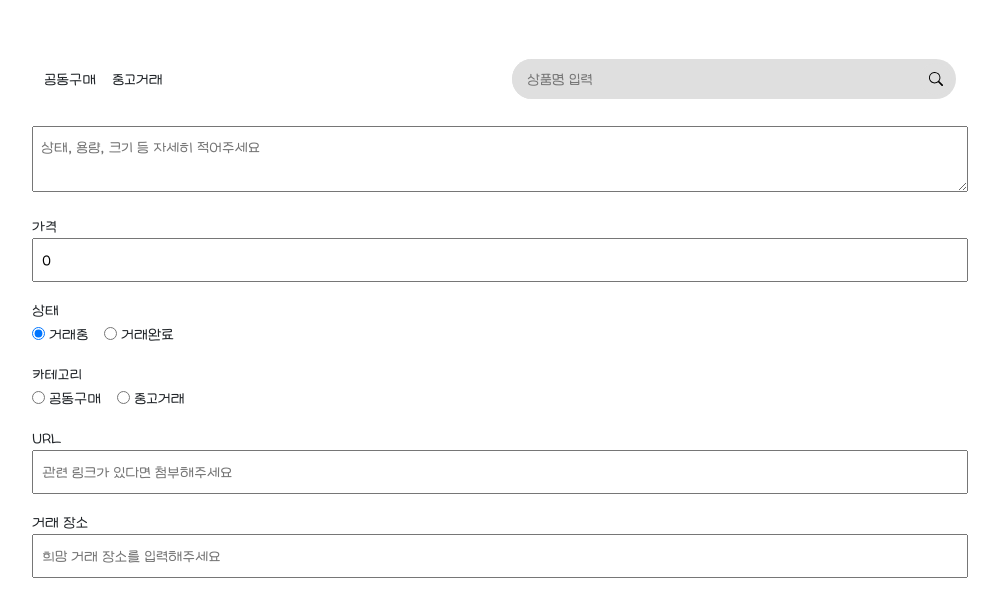
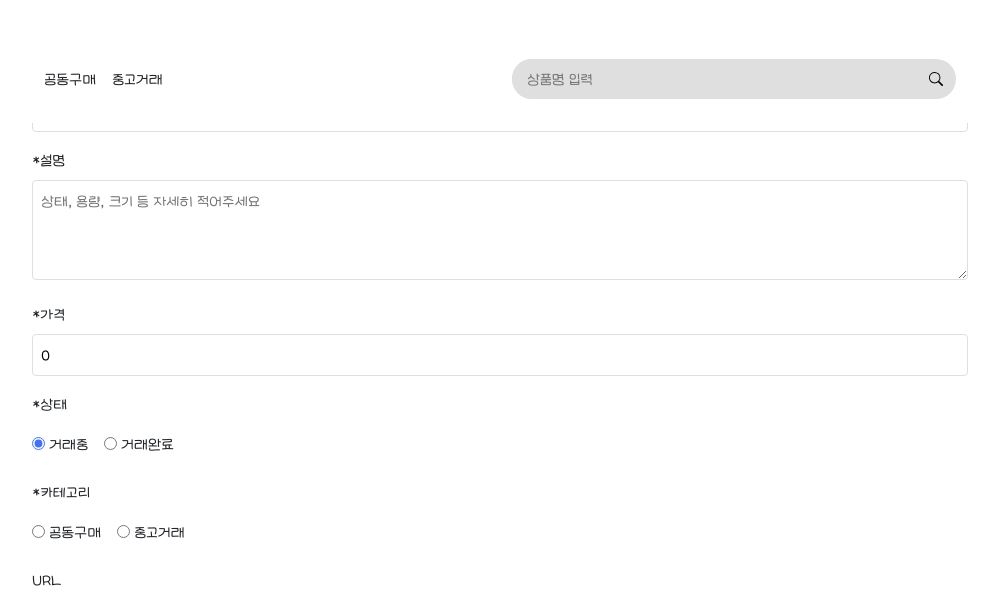
Before and after one commit to soongpal/frontend, a React (Vite) app: page /post/edit/1 in a window 1280 px wide. Shown: the part 340-932 px from the top of the page, without its empty margins (140-1139 px from the left). Built offline with nearby package versions, Linux system fonts and the light colour scheme; no server answers.

Commit message:
style:수정페이지 스타일 새게시글 페이지와 통일

```diff
--- a/src/pages/post/EditPostPage.tsx
+++ b/src/pages/post/EditPostPage.tsx
@@ -9,6 +9,8 @@ import type { Category, Status } from "../../types/product";
 import MultiImageUploader from "../../components/post/MultiImageUploader";
 //api
 import { eidtProduct, getProductDetail } from "../../api/productAPI";
+//style
+import "../../styles/NewPost.css"
 
 
 const EditPostPage: React.FC = () => {
@@ -87,7 +89,7 @@ const EditPostPage: React.FC = () => {
 
 
         try {
-            const updated = await eidtProduct(postId, {
+            await eidtProduct(postId, {
                 title, content, price, url, location, category: category!, status,
                 newImages, deleteImageIds: deleteImages
             });
@@ -103,32 +105,39 @@ const EditPostPage: React.FC = () => {
     return (
     <div className="container">
         <form onSubmit={handleSubmit}>
-                <div>
-                    <label>기존 이미지</label>
+            {/* 기존 이미지 */}
+            <div className="form-group">
+                <label className="post-label">기존 이미지</label>
                 <div>
                     {existingImages.map((img) => (
-                        <div key={img.id}>
-                            <img src={img.imageUrl} alt="기존 이미지" width={100} />
-                            <button type="button" onClick={() => handleDeleteExistingImage(img.id)}>
-                            X
-                            </button>
+                        <div key={img.id} className="d-inline-block position-relative m-1">
+                            <img src={img.imageUrl} alt="기존 이미지" width={100} height={100} style={{ objectFit: 'cover' }} />
+                            {/* 삭제 버튼에 Bootstrap 클래스 적용 */}
+                            <button
+                                type="button"
+                                className="btn-close bg-white position-absolute top-0 end-0 m-1"
+                                aria-label="Close"
+                                onClick={() => handleDeleteExistingImage(img.id)}
+                            ></button>
                         </div>
                     ))}
                 </div>
             </div>
 
             {/* 새 이미지 업로드 */}
-        <div>
-            <label htmlFor="image-uploader">새로운 이미지 추가</label>
-            <MultiImageUploader uploadFiles={newImages}
+            <div className="form-group">
+                <label htmlFor="image-uploader" className="post-label">새로운 이미지 추가</label>
+                <MultiImageUploader
+                    uploadFiles={newImages}
                     setUploadFiles={setNewImages}
                     onFilesChange={handleImagesChange}
                 />
                 <p style={{ color: 'var(--soongpal-color)' }}>*JPG, JEPG, PNG 형식</p>
             </div>
 
-                <div style={{ marginBottom: '1rem' }}>
-                    <label htmlFor="title">제목</label>
+            {/* 제목 */}
+            <div className="form-group">
+                <label htmlFor="title" className="post-label">*제목</label>
                 <input
                     id="title"
                     type="text"
@@ -137,12 +146,13 @@ const EditPostPage: React.FC = () => {
                     value={title}
                     onChange={(e) => setTitle(e.target.value)}
                     required
-                        style={{ width: '100%', padding: '8px', boxSizing: 'border-box' }}
+                    className="input-continer"
                 />
             </div>
 
-                <div style={{ marginBottom: '1rem' }}>
-                    <label htmlFor="content">설명</label>
+            {/* 설명 */}
+            <div className="form-group">
+                <label htmlFor="content" className="post-label">*설명</label>
                 <textarea
                     id="content"
                     name="content"
@@ -150,12 +160,13 @@ const EditPostPage: React.FC = () => {
                     value={content}
                     onChange={(e) => setContent(e.target.value)}
                     required
-                        style={{ width: '100%', padding: '8px', boxSizing: 'border-box' }}
+                    className="input-content"
                 />
             </div>
 
-                <div style={{ marginBottom: '1rem' }}>
-                    <label htmlFor="price">가격</label>
+            {/* 가격 */}
+            <div className="form-group">
+                <label htmlFor="price" className="post-label">*가격</label>
                 <input
                     id="price"
                     type="number"
@@ -164,14 +175,15 @@ const EditPostPage: React.FC = () => {
                     value={price}
                     onChange={(e) => setPrice(Number(e.target.value))}
                     required
-                        style={{ width: '100%', padding: '8px', boxSizing: 'border-box' }}
+                    className="input-continer"
                 />
             </div>
 
-                <div style={{ marginBottom: '1rem' }}>
-                    <label>상태</label>
-                    <div style={{ display: 'flex', gap: '1rem' }}>
-                        <label>
+            {/* 상태 */}
+            <div className="form-group">
+                <label className="post-label">*상태</label>
+                <div className="category-group">
+                    <label className="post-label">
                         <input
                             type="radio"
                             name="status"
@@ -181,7 +193,7 @@ const EditPostPage: React.FC = () => {
                         />{' '}
                         거래중
                     </label>
-                        <label>
+                    <label className="post-label">
                         <input
                             type="radio"
                             name="status"
@@ -194,10 +206,11 @@ const EditPostPage: React.FC = () => {
                 </div>
             </div>
 
-                <div style={{ marginBottom: '1rem' }}>
-                    <label>카테고리</label>
-                    <div style={{ display: 'flex', gap: '1rem' }}>
-                        <label>
+            {/* 카테고리 */}
+            <div className="form-group">
+                <label className="post-label">*카테고리</label>
+                <div className="category-group">
+                    <label className="post-label">
                         <input
                             type="radio"
                             name="category"
@@ -207,7 +220,7 @@ const EditPostPage: React.FC = () => {
                         />{' '}
                         공동구매
                     </label>
-                        <label>
+                    <label className="post-label">
                         <input
                             type="radio"
                             name="category"
@@ -220,8 +233,9 @@ const EditPostPage: React.FC = () => {
                 </div>
             </div>
 
-                <div style={{ marginBottom: '1rem' }}>
-                    <label htmlFor="url">URL</label>
+            {/* URL */}
+            <div className="form-group">
+                <label htmlFor="url" className="post-label">URL</label>
                 <input
                     id="url"
                     type="text"
@@ -229,12 +243,13 @@ const EditPostPage: React.FC = () => {
                     placeholder="관련 링크가 있다면 첨부해주세요"
                     value={url}
                     onChange={(e) => setUrl(e.target.value)}
-                        style={{ width: '100%', padding: '8px', boxSizing: 'border-box' }}
+                    className="input-continer"
                 />
             </div>
 
-                <div style={{ marginBottom: '1rem' }}>
-                    <label htmlFor="location">거래 장소</label>
+            {/* 거래 장소 */}
+            <div className="form-group">
+                <label htmlFor="location" className="post-label">*거래 장소</label>
                 <input
                     id="location"
                     type="text"
@@ -243,12 +258,13 @@ const EditPostPage: React.FC = () => {
                     value={location}
                     onChange={(e) => setLocation(e.target.value)}
                     required
-                        style={{ width: '100%', padding: '8px', boxSizing: 'border-box' }}
+                    className="input-continer"
                 />
             </div>
 
-                <div style={{ display: 'flex', justifyContent: 'flex-end' }}>
-                    <button type="submit" style={{ padding: '10px 20px', backgroundColor: '#343a40', color: '#fff', border: 'none', cursor: 'pointer' }}>
+            {/* 수정 완료 버튼 */}
+            <div className="button-container">
+                <button type="submit" className="submit-button">
                     수정완료
                 </button>
             </div>
```
Lines whose indentation alone changed are shown as unchanged.
